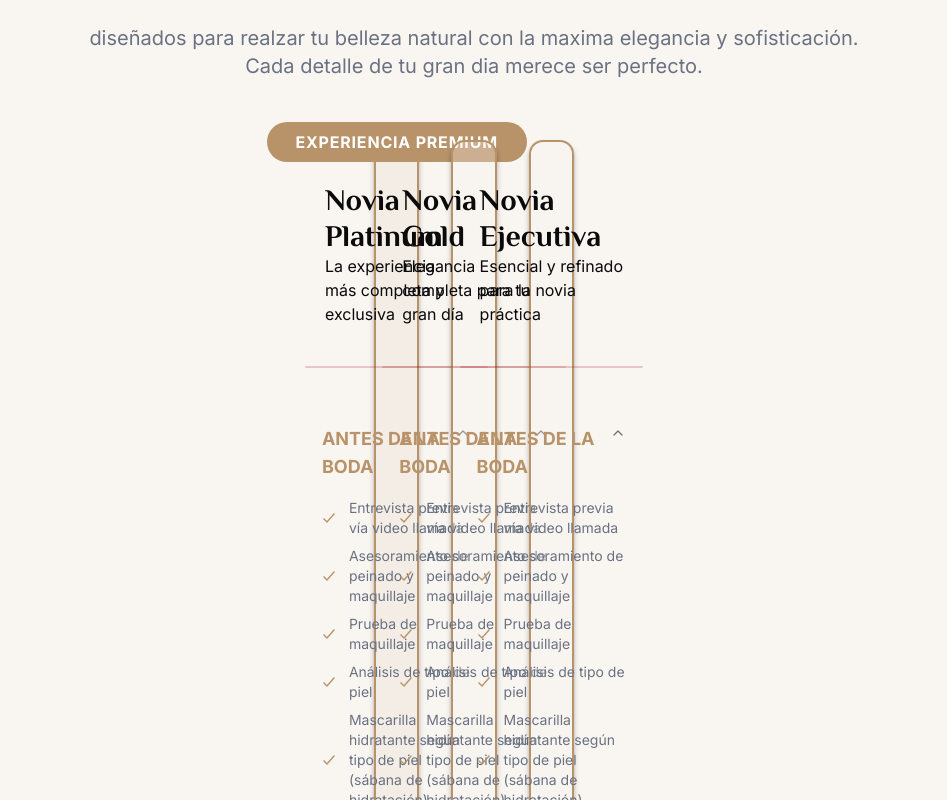
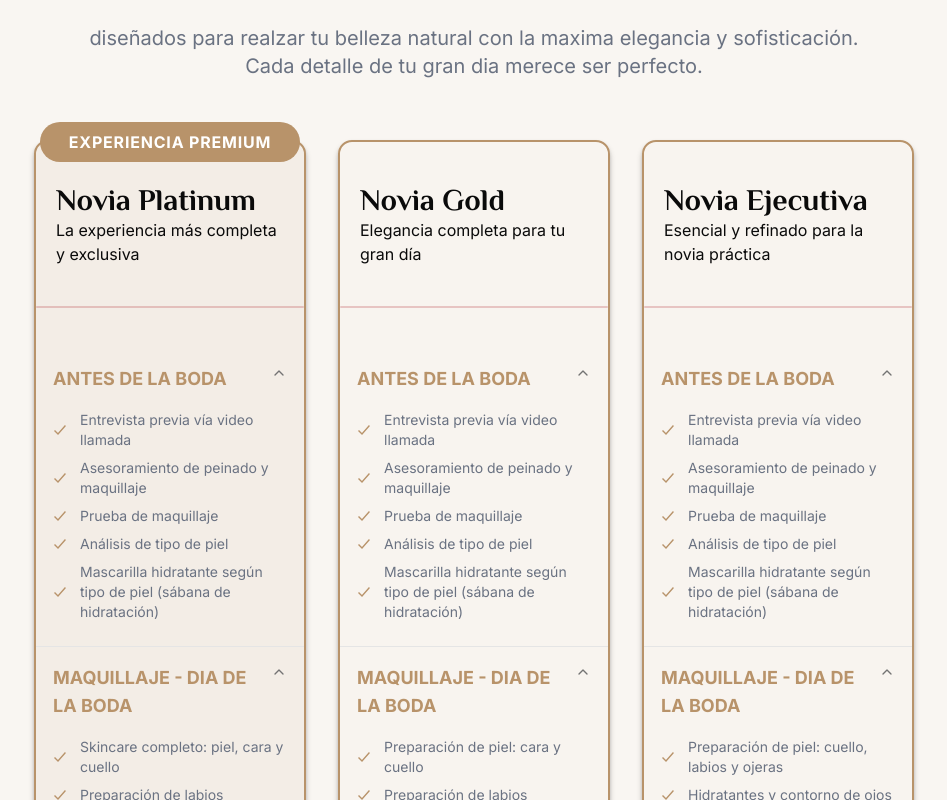
Before and after one commit to antoniogn-dev/web-makeup, a Next.js app: page /servicios in a window 1280 px wide. Shown: the part 2220-3020 px from the top of the page, without its empty margins (166-1113 px from the left). Built offline with nearby package versions, Linux system fonts and the light colour scheme.

Commit message:
preparando para desplegar por primera vez a vercel

```diff
--- a/src/app/globals.css
+++ b/src/app/globals.css
@@ -3,6 +3,10 @@
 @import "shadcn/tailwind.css";
 
 @custom-variant dark (&:is(.dark *));
+
+::-webkit-scrollbar {
+    display: none;
+}
 
 @theme {
     --color-primary-red: oklch(57.7% 0.245 27.325);
@@ -134,3 +138,8 @@
     @apply font-sans;
     }
 }
+
+html {
+    scrollbar-width: none; /* Firefox */
+    -ms-overflow-style: none; /* IE/Edge viejo */
+}
--- a/src/components/secciones/PaquetesSection.tsx
+++ b/src/components/secciones/PaquetesSection.tsx
@@ -4,7 +4,7 @@ import PaqueteCard from "../ui/PaqueteCard"
 
 const PaquetesSection = () => {
     return (
-        <section className=" max-w-[1600px] mx-auto grid grid-cols-1 md:w-150 lg:grid-cols-3 gap-8 p-5 xl:px-50">
+        <section className="max-w-[1600px] mx-auto grid grid-cols-1 md:grid-cols-2 lg:grid-cols-3 gap-8 p-5 xl:px-50">
             {
                 paquetesData.map(item => (
                     <PaqueteCard key={item.id} paquete={item} />
--- a/src/components/ui/PaqueteCard.tsx
+++ b/src/components/ui/PaqueteCard.tsx
@@ -13,12 +13,12 @@ interface PaqueteCardProps {
 const PaqueteCard = ({ paquete }: PaqueteCardProps) => {
     return (
         <div className={clsx(
-            `relative flex flex-col border-2 rounded-xl py-10 border-titulos justify-between items-center h-300 shadow-md shadow-black/30 lg:w-[full]`,
+            `relative flex flex-col border-2 rounded-xl py-10 border-titulos justify-between items-center h-300 shadow-md shadow-black/30 lg:w-full`,
             paquete.id === "platinum" ? "bg-fondo" : "bg-fondo/30"
         )}>
             <div>
                 <div className="px-5">
-                    <h4 className={`${philosopher.className} antialiase text-3xl font-semibold`}>Novia {paquete.name}</h4>
+                    <h4 className={`${philosopher.className} antialiased text-3xl font-semibold`}>Novia {paquete.name}</h4>
                     <p>{paquete.tagline}</p>
 
                     {/* badget */}
```
